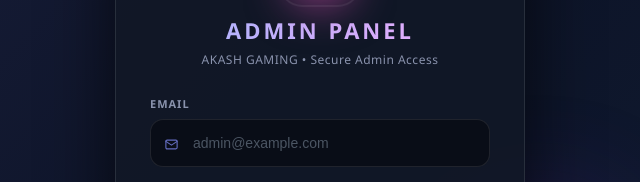
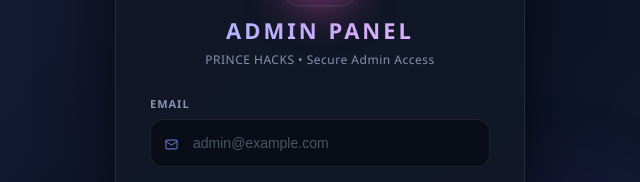
Before and after one commit to mrprincekr007/admin-apk-glich-file, a plain HTML site: page index.html in a window 1280 px wide. Shown: the part 236-418 px from the top of the page, 320-960 px from the left. Drawn offline with Linux system fonts and the light colour scheme.

Commit message:
Update index.html

```diff
--- a/index.html
+++ b/index.html
@@ -431,7 +431,7 @@
     <div class="login-card">
         <div class="logo"><svg class="svg-ic" viewBox="0 0 24 24" width="34" height="34" fill="none" stroke="#fff" stroke-width="1.8" stroke-linecap="round" stroke-linejoin="round"><path d="M12 22s8-4 8-10V5l-8-3-8 3v7c0 6 8 10 8 10z"/><path d="M8.5 11l2.5 2.5L15.5 8.5" stroke="#fde047" stroke-width="2.6"/></svg></div>
         <h1>Admin Panel</h1>
-        <div class="sub">AKASH GAMING • Secure Admin Access</div>
+        <div class="sub">PRINCE HACKS • Secure Admin Access</div>
 
         <div class="error-msg" id="errorMsg"><svg class="svg-ic" viewBox="0 0 24 24" width="15" height="15" fill="none" stroke="#f87171" stroke-width="2" stroke-linecap="round" stroke-linejoin="round"><path d="M12 3 2 20h20L12 3z"/><path d="M12 10v4M12 17.5v.5"/></svg> Invalid email or password!</div>
 
```
